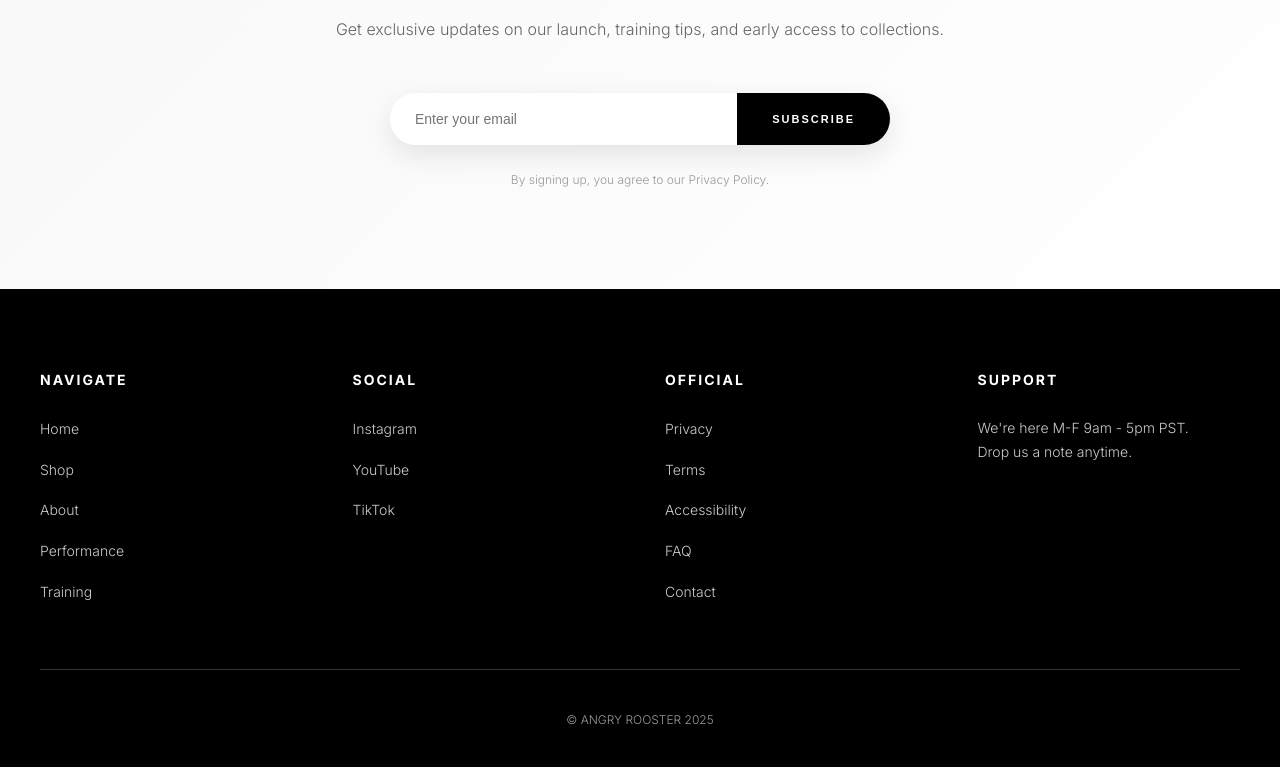
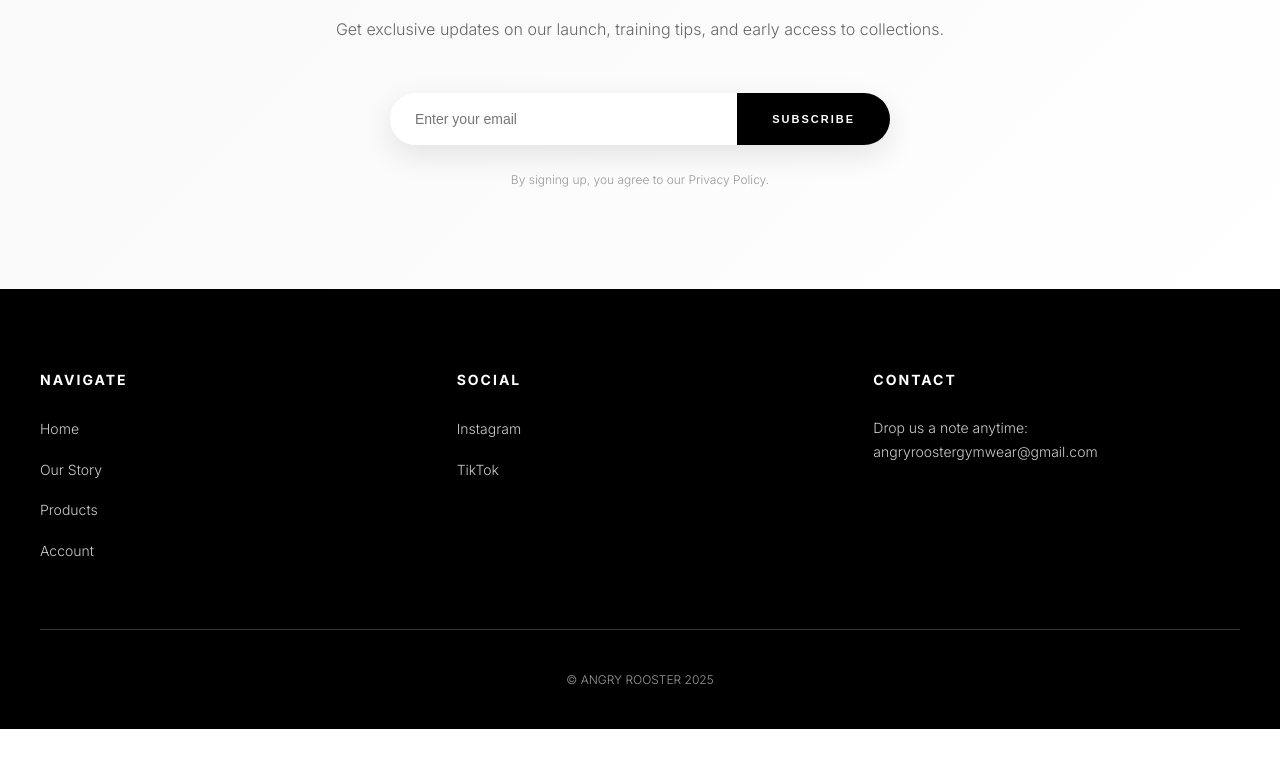
Before and after one commit to akshatthakur04/angryrooster, a plain HTML site: page pages/about.html in a window 1280 px wide. Shown: the part 2770-3537 px from the top of the page. After the commit the page ends 3499 px from the top, so only its background shows below. Drawn offline with Linux system fonts and the light colour scheme.

Commit message:
Clean up footer across all pages
- Remove unnecessary unlinked items (Privacy, Terms, Accessibility, FAQ, etc.)
- Add proper contact email: angryroostergymwear@gmail.com with mailto link
- Simplify navigation to only working links (Our Story, Products, Account)
- Remove unused social media (YouTube)
- Keep only Instagram and TikTok with proper links
- Make footer consistent across all pages
- Update copyright year to 2025 for consistency

```diff
--- a/pages/about.html
+++ b/pages/about.html
@@ -117,35 +117,23 @@
                 <div class="footer-section">
                     <h4>NAVIGATE</h4>
                     <ul>
-                        <li><a href="index.html" class="footer-link">Home</a></li>
-                        <li><a href="#" class="footer-link">Shop</a></li>
-                        <li><a href="about.html" class="footer-link">About</a></li>
-                        <li><a href="#" class="footer-link">Performance</a></li>
-                        <li><a href="#" class="footer-link">Training</a></li>
+                        <li><a href="../index.html" class="footer-link">Home</a></li>
+                        <li><a href="about.html" class="footer-link">Our Story</a></li>
+                        <li><a href="performance.html" class="footer-link">Products</a></li>
+                        <li><a href="account.html" class="footer-link">Account</a></li>
                     </ul>
                 </div>
                 <div class="footer-section">
                     <h4>SOCIAL</h4>
                     <ul>
-                                            <li><a href="https://www.instagram.com/angryroostergymwear/" target="_blank" class="footer-link">Instagram</a></li>
-                    <li><a href="#" class="footer-link">YouTube</a></li>
-                    <li><a href="https://www.tiktok.com/@angryroostergymwear" target="_blank" class="footer-link">TikTok</a></li>
+                        <li><a href="https://www.instagram.com/angryroostergymwear/" target="_blank" class="footer-link">Instagram</a></li>
+                        <li><a href="https://www.tiktok.com/@angryroostergymwear" target="_blank" class="footer-link">TikTok</a></li>
                     </ul>
                 </div>
                 <div class="footer-section">
-                    <h4>OFFICIAL</h4>
-                    <ul>
-                        <li><a href="#" class="footer-link">Privacy</a></li>
-                        <li><a href="#" class="footer-link">Terms</a></li>
-                        <li><a href="#" class="footer-link">Accessibility</a></li>
-                        <li><a href="#" class="footer-link">FAQ</a></li>
-                        <li><a href="#" class="footer-link">Contact</a></li>
-                    </ul>
-                </div>
-                <div class="footer-section">
-                    <h4>SUPPORT</h4>
-                    <p>We're here M-F 9am - 5pm PST.</p>
-                    <p>Drop us a note anytime.</p>
+                    <h4>CONTACT</h4>
+                    <p>Drop us a note anytime:</p>
+                    <p><a href="mailto:angryroostergymwear@gmail.com" class="footer-link">angryroostergymwear@gmail.com</a></p>
                 </div>
             </div>
             <div class="footer-bottom">
```
Also changed, not shown: index.html (+8 -21 lines), pages/performance.html (+9 -16 lines), pages/waitlist.html (+10 -13 lines).
